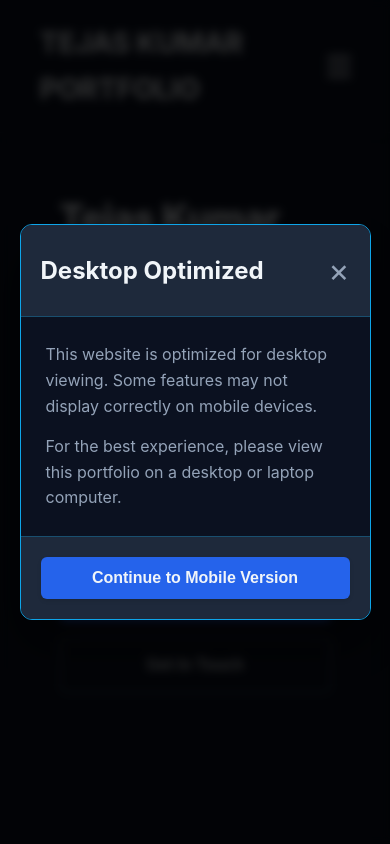
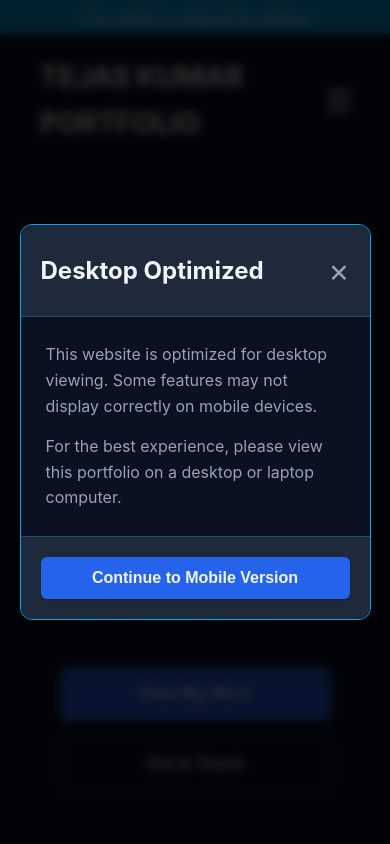
Before and after one commit to tejasdiscord12-collab/portfolio, a website: page index.html in a window 390 px wide. Shown: the top 844 px of the page. Drawn offline with Linux system fonts and the light colour scheme.

Commit message:
Add desktop-only announcement bar at top of header for mobile users

```diff
--- a/index.html
+++ b/index.html
@@ -65,6 +65,11 @@
             transition: transform 0.3s ease-in-out;
         }
 
+        /* Adjust header position when announcement bar is visible */
+        .desktop-announcement-bar + header {
+            top: 34px; /* Height of announcement bar */
+        }
+
         .header-content {
             display: flex;
             justify-content: space-between;
@@ -81,6 +86,36 @@
 
         .logo:hover {
             color: var(--accent);
+        }
+
+        /* Desktop Announcement Bar */
+        .desktop-announcement-bar {
+            background: var(--accent);
+            color: var(--text-light);
+            text-align: center;
+            padding: 10px 0;
+            font-size: 0.9rem;
+            position: relative;
+        }
+
+        .desktop-announcement-bar p {
+            margin: 0;
+            padding-right: 30px;
+        }
+
+        .close-announcement {
+            position: absolute;
+            right: 20px;
+            top: 50%;
+            transform: translateY(-50%);
+            font-size: 1.5rem;
+            cursor: pointer;
+            color: var(--text-light);
+            opacity: 0.8;
+        }
+
+        .close-announcement:hover {
+            opacity: 1;
         }
 
         /* Hamburger Menu */
@@ -1255,6 +1290,11 @@
                 box-shadow: none;
             }
 
+            /* Adjust hero padding when announcement bar is visible */
+            .desktop-announcement-bar + header + .hero {
+                padding-top: 154px; /* 34px for announcement bar + 120px original padding */
+            }
+
             .hero-content h1 {
                 font-size: 2.5rem;
             }
@@ -1299,6 +1339,16 @@
             .nav-links a {
                 font-size: 1.3rem;
             }
+
+            .desktop-announcement-bar p {
+                font-size: 0.8rem;
+                padding: 0 25px;
+            }
+
+            .close-announcement {
+                right: 15px;
+                font-size: 1.3rem;
+            }
         }
     </style>
 </head>
@@ -1307,6 +1357,12 @@
     <div class="particles" id="particles"></div>
 
     <!-- Header -->
+    <div class="desktop-announcement-bar" id="desktopAnnouncementBar">
+        <div class="container">
+            <p>This website is optimized for desktop viewing. Some features may not display correctly on mobile devices.</p>
+            <span class="close-announcement" id="closeAnnouncementBar">&times;</span>
+        </div>
+    </div>
     <header>
         <div class="container header-content">
             <div class="logo">TEJAS KUMAR PORTFOLIO</div>
@@ -1965,6 +2021,27 @@
                     closeAnnouncement();
                 }
             });
+
+            // Desktop announcement bar
+            const announcementBar = document.getElementById('desktopAnnouncementBar');
+            const closeAnnouncementBar = document.getElementById('closeAnnouncementBar');
+
+            // Check screen size and show announcement bar for mobile users
+            if (window.innerWidth <= 768) {
+                // Check if user has already closed the announcement bar
+                if (!localStorage.getItem('desktopAnnouncementBarClosed')) {
+                    announcementBar.style.display = 'block';
+                }
+            } else {
+                // Hide on desktop
+                announcementBar.style.display = 'none';
+            }
+
+            // Close announcement bar
+            closeAnnouncementBar.addEventListener('click', function() {
+                announcementBar.style.display = 'none';
+                localStorage.setItem('desktopAnnouncementBarClosed', 'true');
+            });
         });
     </script>
 
```
